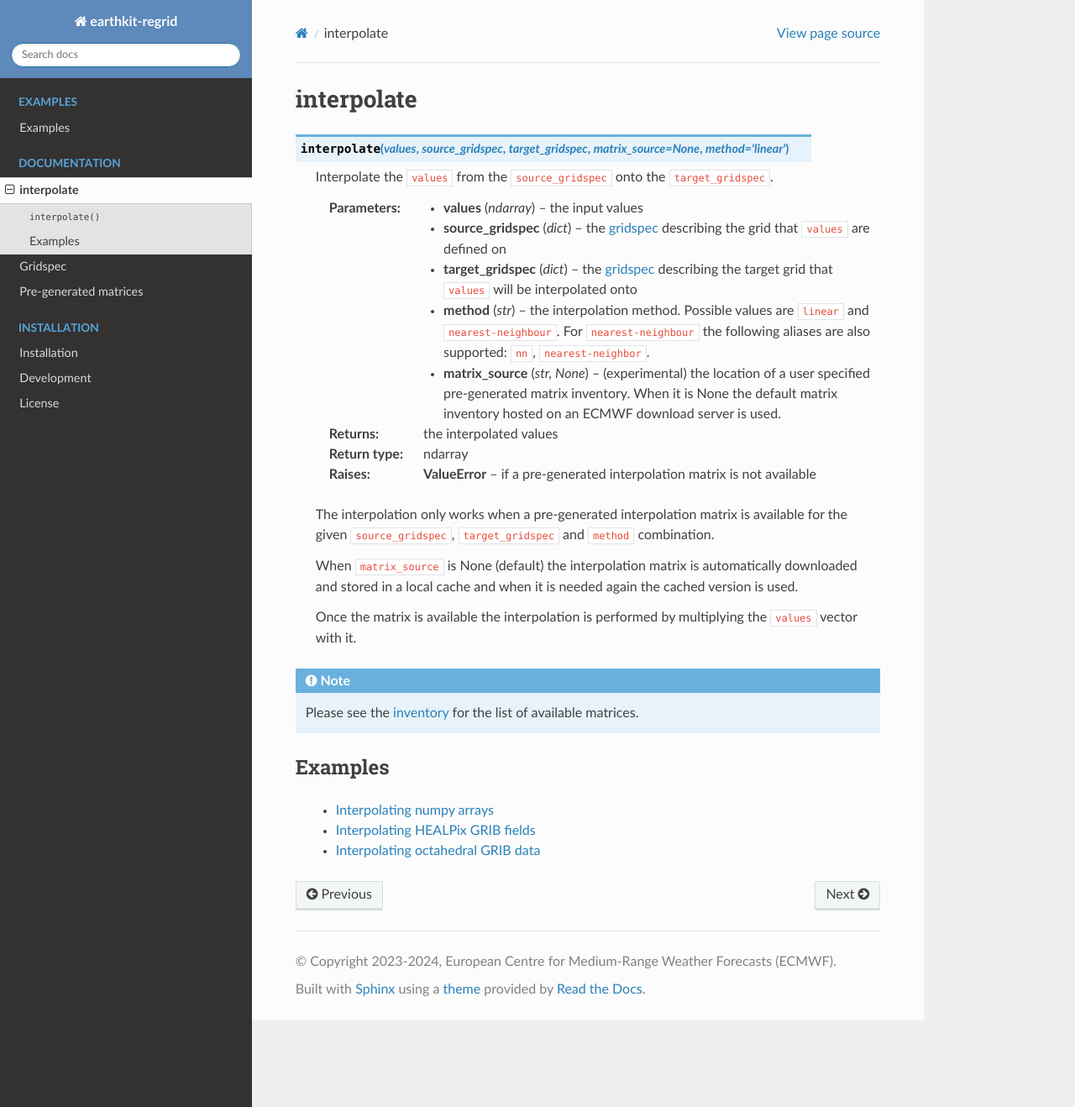
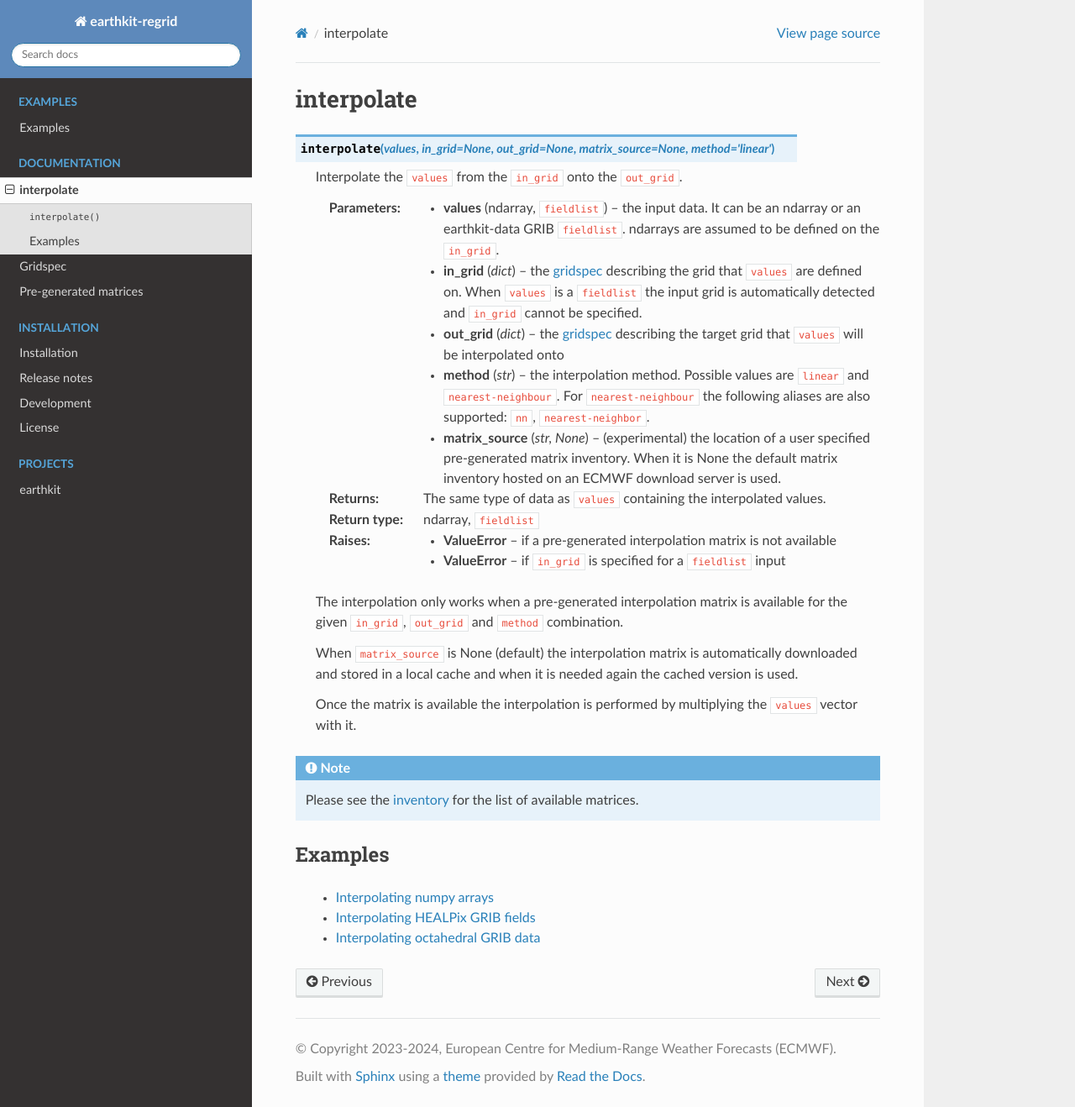
Before and after one commit to ecmwf/earthkit-regrid, a Sphinx documentation site: the page built from docs/interpolate.rst, in a window 1280 px wide and 1318 px high. Shown: the whole window at 84% size. Built offline with Sphinx 7.4.7 and the Read the Docs theme 2.0.0, drawn with Linux system fonts in a browser that asks for light colours; cross-references to code outside the pages are shown as plain code.

Commit message:
Add fieldlist support (#15)
* Add fieldlist support

```diff
--- a/docs/conf.py
+++ b/docs/conf.py
@@ -33,6 +33,7 @@ copyright = "%s, European Centre for Medium-Range Weather Forecasts (ECMWF)" % (
 extensions = [
     "sphinx_rtd_theme",
     "nbsphinx",
+    "earthkit.regrid.sphinxext.xref",
     "earthkit.regrid.sphinxext.module_output",
 ]
 
@@ -61,3 +62,16 @@ html_static_path = ["_static"]
 html_css_files = ["style.css"]
 
 # html_logo = "_static/earthkit-regrid.png"
+
+
+xref_links = {
+    "earthkit": ("earthkit", "https://earthkit.readthedocs.io/en/latest/"),
+    "earthkit-data": (
+        "earthkit-data",
+        "https://earthkit-data.readthedocs.io/en/latest/",
+    ),
+    "fieldlist": (
+        "fieldlist",
+        "https://earthkit-data.readthedocs.io/en/latest/guide/data_format/grib.html",
+    ),
+}
--- a/docs/gridspec.rst
+++ b/docs/gridspec.rst
@@ -45,9 +45,9 @@ global regular latitude-longitude grid
 
 The ``grid`` format is::
 
-    [DX, DY]
+    [DLON, DLAT]
 
-where *DX* and *DY* are the increments in degrees in longitudes and latitudes, respectively. This grid definition uses the default scanning mode used at ECMWF: values start at North-West and follow in consecutive rows from West to East
+where *DLON* and *DLAT* are the increments in degrees in longitudes and latitudes, respectively. This grid definition uses the default scanning mode used at ECMWF: values start at North-West and follow in consecutive rows from West to East, where West is always the 0° meridian.
 
 Example:
 
--- a/docs/interpolate.rst
+++ b/docs/interpolate.rst
@@ -1,25 +1,26 @@
 interpolate
 ==============
 
-.. py:function:: interpolate(values, source_gridspec, target_gridspec, matrix_source=None, method='linear')
+.. py:function:: interpolate(values, in_grid=None, out_grid=None, matrix_source=None, method='linear')
 
-    Interpolate the ``values`` from the ``source_gridspec`` onto the ``target_gridspec``.
+    Interpolate the ``values`` from the ``in_grid`` onto the ``out_grid``.
 
-    :param values: the input values
-    :type values: ndarray
-    :param source_gridspec: the :ref:`gridspec <gridspec>` describing the grid that ``values`` are defined on
-    :type source_gridspec: dict
-    :param target_gridspec: the :ref:`gridspec <gridspec>` describing the target grid that ``values`` will be interpolated onto
-    :type target_gridspec: dict
+    :param values: the input data. It can be an ndarray or an earthkit-data GRIB :xref:`fieldlist`. ndarrays are assumed to be defined on the ``in_grid``.
+    :type values: ndarray, :xref:`fieldlist`
+    :param in_grid: the :ref:`gridspec <gridspec>` describing the grid that ``values`` are defined on. When ``values`` is a :xref:`fieldlist` the input grid is automatically detected and ``in_grid`` cannot be specified.
+    :type in_grid: dict
+    :param out_grid: the :ref:`gridspec <gridspec>` describing the target grid that ``values`` will be interpolated onto
+    :type out_grid: dict
     :param method: the interpolation method. Possible values are ``linear`` and ``nearest-neighbour``. For ``nearest-neighbour`` the following aliases are also supported: ``nn``, ``nearest-neighbor``.
     :type method: str
     :param matrix_source: (experimental) the location of a user specified pre-generated matrix inventory. When it is None the default matrix inventory hosted on an ECMWF download server is used.
     :type matrix_source: str, None
-    :return: the interpolated values
-    :rtype: ndarray
+    :return: The same type of data as ``values`` containing the interpolated values.
+    :rtype: ndarray, :xref:`fieldlist`
     :raises ValueError: if a pre-generated interpolation matrix is not available
+    :raises ValueError: if ``in_grid`` is specified for a :xref:`fieldlist` input
 
-    The interpolation only works when a pre-generated interpolation matrix is available for the given ``source_gridspec``, ``target_gridspec`` and ``method`` combination.
+    The interpolation only works when a pre-generated interpolation matrix is available for the given ``in_grid``, ``out_grid`` and ``method`` combination.
 
     When ``matrix_source`` is None (default) the interpolation matrix is automatically downloaded and stored in a local cache and when it is needed again the cached version is used.
 
```
Also changed, not shown: docs/index.rst (+11 -1 lines), docs/release_notes/index.rst (added, +7 -0 lines), docs/release_notes/version_0.3_updates.rst (added, +17 -0 lines), docs/examples/healpix_fieldlist.ipynb, docs/examples/octahedral_fieldlist.ipynb, 2 other files.
